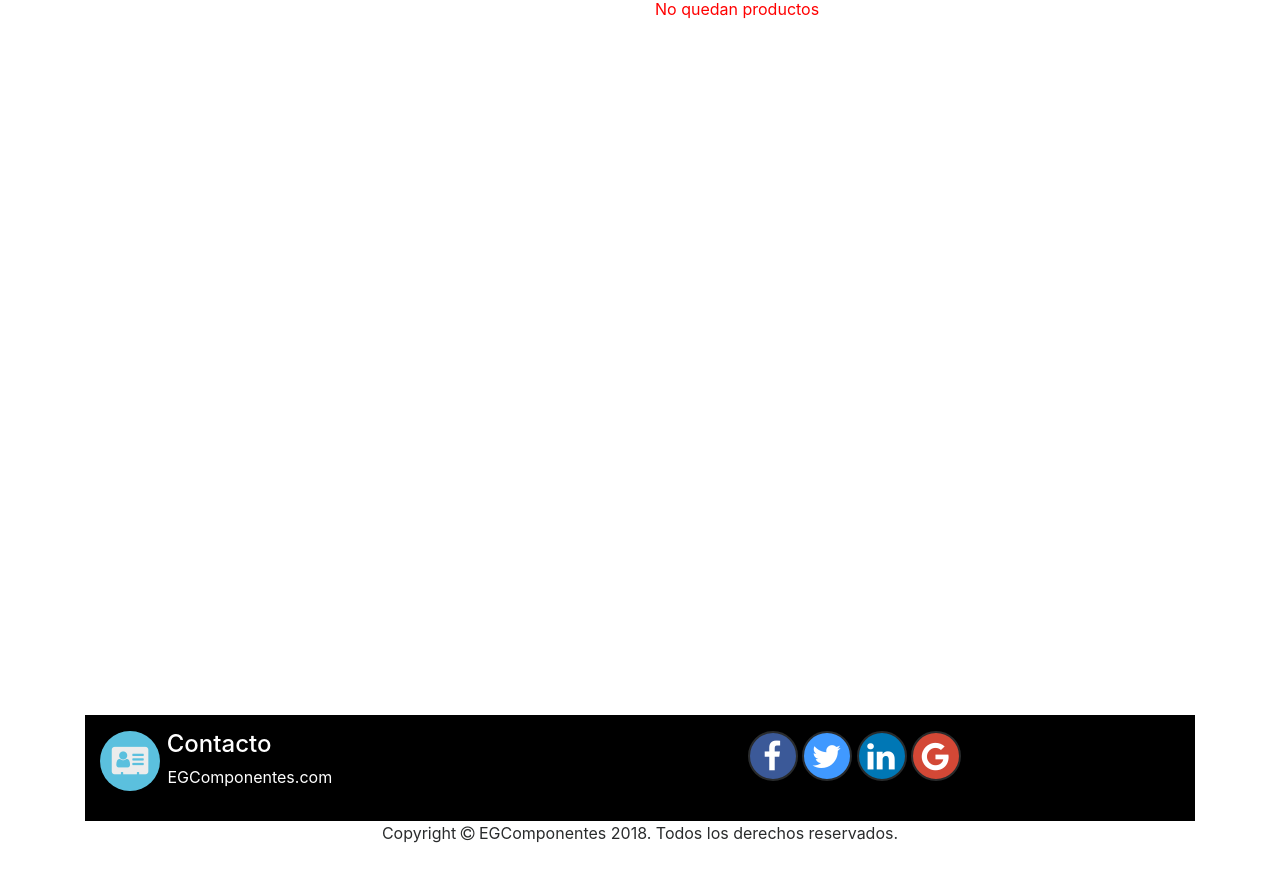
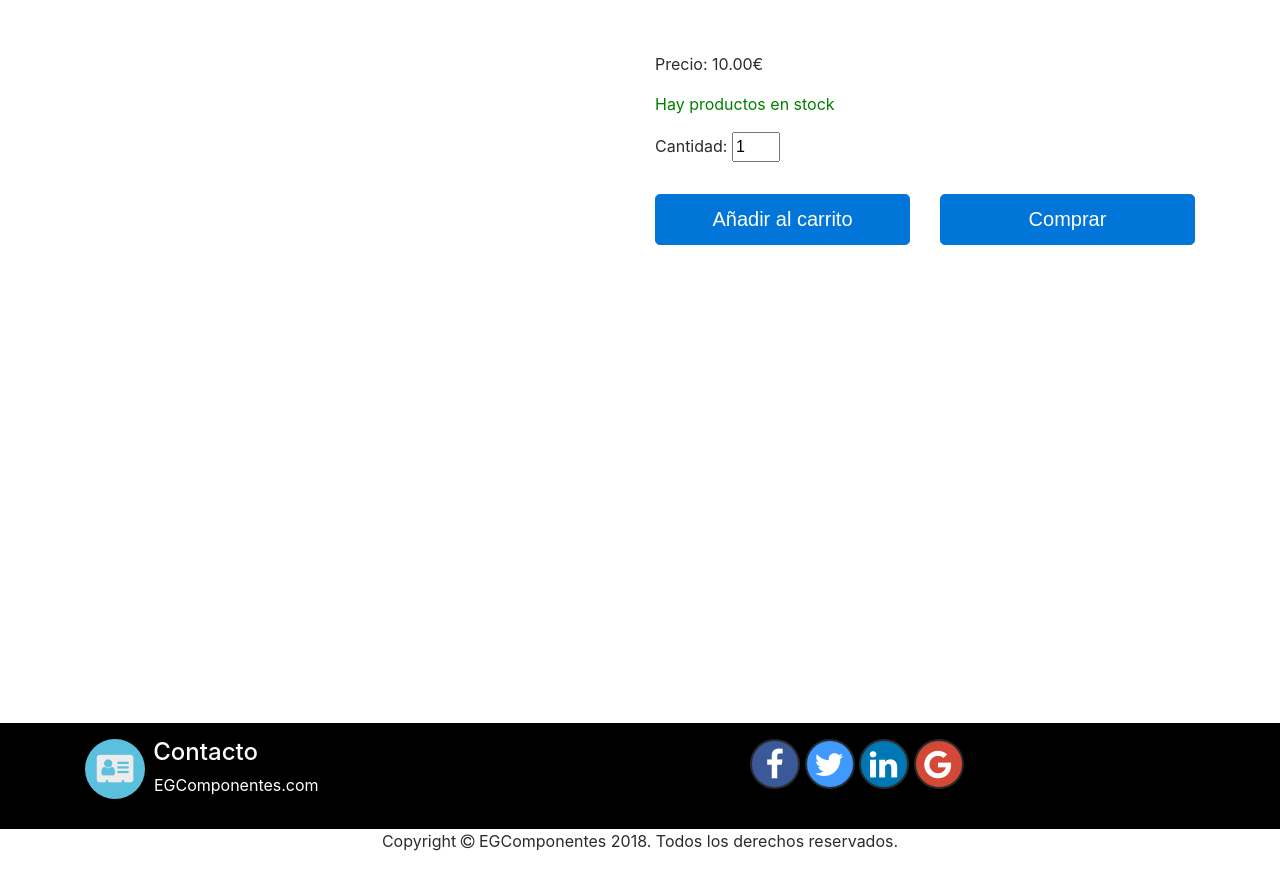
Before and after one commit to eneko19/pracFinal, a PHP site: page /index.php?controller=products&action=viewPage&id=1 in a window 1280 px wide. Shown: the part 403-1272 px from the top of the page. Before the commit the page ends 1246 px from the top, so only its background shows below. Run offline with PHP 8.4, Linux system fonts and the light colour scheme; tables that the repository leaves empty hold one stand-in row (values such as "Sample post"); data that the repository does not hold is empty; some libraries are stand-ins or nearby versions.

Commit message:
Añado verProducto

```diff
--- a/controllers/login_controller.php
+++ b/controllers/login_controller.php
@@ -21,18 +21,21 @@
   function login() {
       $usuario = new login_model();
 
-      $usuario->setUsername($_POST['user']);
-      $usuario->setPassword($_POST['password']);
+      $username = !empty($_POST['user']) ? $_POST['user'] : "";
+      $password = !empty($_POST['password']) ? $_POST['password'] : "";
+
+      $usuario->setUsername($username);
+      $usuario->setPassword($password);
 
       $ok = $usuario->consultar_usuario();
 
           if ($ok) {
-            session_start();
-            $_SESSION['usuario'] = $_POST['USERNAME'];
-            header( "Location: index.php?controller=products&action=view");
+            $_SESSION['usuario'] = $username;
+            require_once("views/home.phtml");
+            return true;
           }
           else {
-              header( "Location: index.php?controller=products&action=view");
+              return false;
           }
       }
 
--- a/controllers/products_controller.php
+++ b/controllers/products_controller.php
@@ -30,8 +30,8 @@
 
 
 /**
- * Elimina una fila de la taula
- * @return No
+ *
+ * @return
  */
 function viewPage($id) {
     $producto = new products_model();
@@ -41,9 +41,11 @@
     $producto = $producto->viewPage($id);
 
     return $producto;
+
 }
 
-function viewProduct(){
+// Muestra la vista de producto
+function viewProduct($product){
   require_once("views/products_view.phtml");
 }
 
--- a/css/product.css
+++ b/css/product.css
@@ -79,3 +79,16 @@
 .footer a {
   color: #78828D
 }
+/********** Dropdown item Color **********/
+.dropdown .nav-link {color:#fff; text-decoration: none;}
+.dropdown .dropdown-menu a{color: #000; text-decoration: none;}
+.dropdown .btn {background: #196F3D; color:#000;}
+.dropdown .btn:hover {background: #229954; color:#000;}
+.dropdown .btn:active {background: #229954; color:#000;}
+.dropdown .btn:focus {background: #229954; color:#000;}
+.dropdown-menu .dropdown-item {display: inline-block; width: 100%; padding: 10px 5px;}
+.container .dropdown .dropdown-menu a:hover{
+  color: #fff;
+  background-color: #b91773;
+  border-color: #fff;
+}
--- a/index.php
+++ b/index.php
@@ -6,7 +6,6 @@
   require_once("controllers/products_controller.php");
   require_once("controllers/coches_controller.php");
   require_once("controllers/login_controller.php");
-
 
   if (isset($_GET['controller']) && isset($_GET['action']) ) {
 
@@ -21,19 +20,10 @@
              $id = $_GET['id'];
              $controller = new products_controller();
              $product = $controller->viewPage($id);
-             $controller->viewProduct();
+             $controller->viewProduct($product);
             // echo "<pre>".print_r($product, 1)."</pre>"; die;
 
            }
-
-
-      }
-      if ($_GET['controller'] == "coches") {
-
-        if ($_GET['action'] == "view") {
-          $controller = new coches_controller();
-          $controller->view();
-        }
 
 
       }
--- a/models/login_model.php
+++ b/models/login_model.php
@@ -98,7 +98,7 @@
 * @return array Bidimensional de tots els usuaris de la taula
 */
 public function consultar_usuario(){
-    $consulta=("SELECT * FROM USER WHERE USERNAME ='{$this->usuario}' AND PASSWORD = '{$this->password}';");
+    $consulta=("SELECT * FROM USER WHERE USERNAME ='{$this->username}' AND PASSWORD = '{$this->password}';");
 
      $resultado = $this->db->query($consulta) or trigger_error(mysqli_error($this->db)." ".$consulta);
 
--- a/views/home.phtml
+++ b/views/home.phtml
@@ -18,7 +18,7 @@
 </head>
 <!-- Barra de navegacion -->
   <nav class="navbar navbar-expand-md navbar-light bg-primary sticky-top">
-    <a class="navbar-brand mr-4" href="#">
+    <a class="navbar-brand mr-4" href="index.php">
  <img src="img/logo.svg" width="30" height="30" class="d-inline-block align-top" alt="">
 <span class="text-light">EGComponentes</span>
      </a>
--- a/views/products_view.phtml
+++ b/views/products_view.phtml
@@ -2,15 +2,15 @@
 <html lang="es">
     <head>
         <meta charset="UTF-8" />
-        <title>Producto</title>
+        <title><?php echo $product['SHORTDESCRIPTION']?></title>
         <link rel="stylesheet" href="https://maxcdn.bootstrapcdn.com/font-awesome/4.6.1/css/font-awesome.min.css">
         <meta charset="utf-8">
         <link rel="stylesheet" href="https://maxcdn.bootstrapcdn.com/bootstrap/4.0.0-beta.3/css/bootstrap.min.css" </script>
-        <link rel="stylesheet" href="../css/product.css">
+        <link rel="stylesheet" href="css/product.css">
     </head>
-    <body>
+    <body class="bg-secondary">
       <nav class="navbar navbar-expand-md navbar-light bg-primary sticky-top">
-        <a class="navbar-brand mr-4" href="#">
+        <a class="navbar-brand mr-4" href="index.php">
      <img src="../img/logo.svg" width="30" height="30" class="d-inline-block align-top" alt="">
     <span class="text-light">EGComponentes</span>
          </a>
@@ -64,30 +64,32 @@
       </div>
     </div>
     </nav>
+                <!-- Descripcion del producto -->
       <div class="container">
-        <div class="row" style="height:1000px;">
-          <div class="col-6 h-100">
-            <img src="../img/logo.svg" alt="producto" class="rounded">
+        <div class="row bg-light mt-2" style="height:1000px;">
+          <div class="col-6 h-100 border">
+            <img src="img/logo.svg" alt="producto" class="rounded">
           </div>
-          <div class="col-6 h-100">
-              <p class=""><?php echo $product['SHORTDESCRIPTION']?></p>
+          <div class="col-6 h-100 border ">
+              <h3 class="mt-4 border"><?php echo $product['SHORTDESCRIPTION']?></h3>
               <div class="w-100"></div>
               <span class=""><strong>Descripción</strong></span>
               <p class="h-25 border border-dark"><?php echo $product['LONGDESCRIPTION']?> </p>
               <div class="w-100"></div>
-              <p class=""><?php echo $product['PRICE']?></p>
+              <p class="">Precio: <?php echo $product['PRICE']?>€</p>
               <div class="w-100"></div>
               <p class=""><?php
                 if ($product['STOCK'] == 0) { ?>
                 <span style="color:red"> <?php echo "No quedan productos"; ?></span>
                 <?php
-                } elseif ($dato['STOCK'] < 5) { ?>
-                    <span style="color:orange"> <?php echo "Quedan pocos en stock"; ?></span>
+              } elseif ($product['STOCK'] < 5) { ?>
+                    <span style="color:orange"> <?php echo "Quedan pocos productos en stock"; ?></span>
                   <?php } else{?>
                       <span style="color:green"> <?php echo "Hay productos en stock"; ?></span>
               </p>
+            <?php } ?>
               <div class="w-100"></div>
-              <span>Cantidad:</span> <input type="number" value="1" min="1" id="number" style="width: 3em;">
+              <span>Cantidad:</span> <input class="mb-4" type="number" value="1" min="1" max="<?php echo $product['STOCK']?>" id="number" style="width: 3em;">
               <div class="w-100"></div>
               <div class="row">
                 <div class="col-6">
@@ -98,7 +100,6 @@
                 </div>
               </div>
           </div>
-        <?php   } ?>
         </div>
       </div>
       <footer class="mt-4">
```
